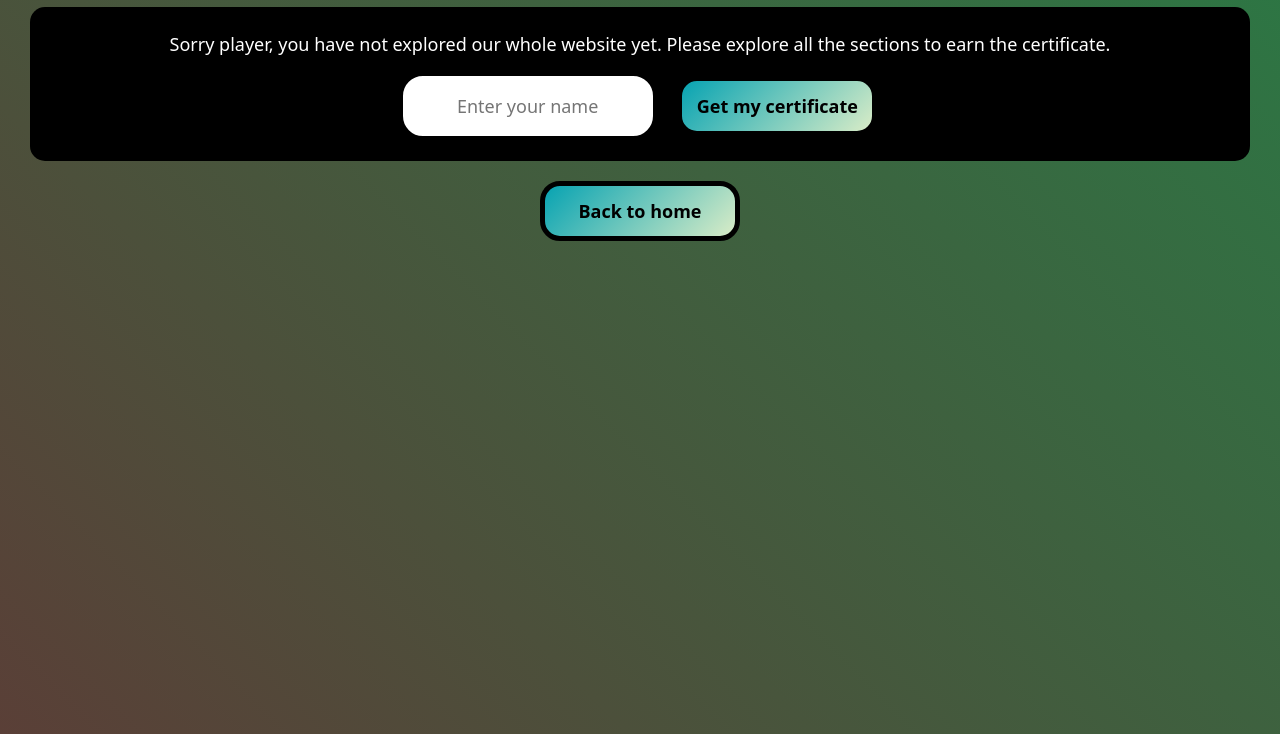
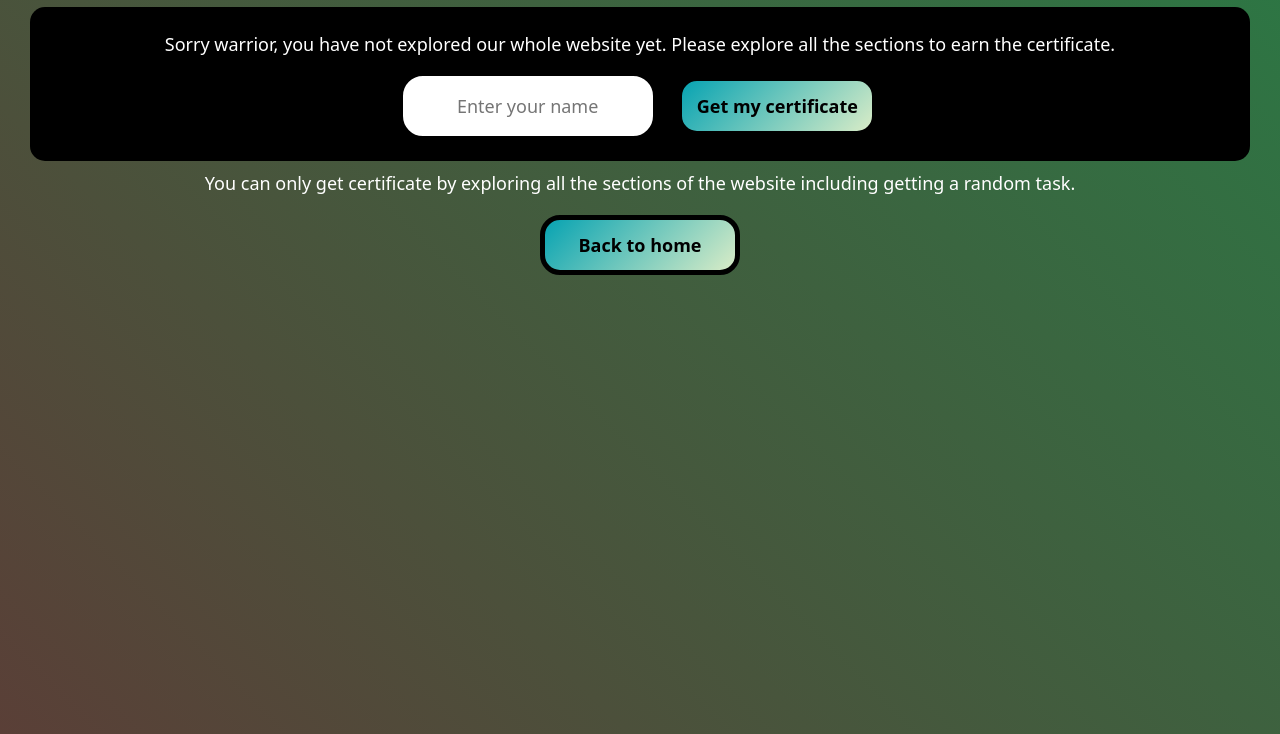
Before and after one commit to Yuser00123/nature-remake, a plain HTML site: page certificate.html in a window 1280 px wide. Both pictures are taken after a click on the button "Get my certificate". Shown: the part 66-800 px from the top of the page. Drawn offline with Linux system fonts and the light colour scheme; a web font is replaced by a local one.

Commit message:
added message to get certificate and changed the default name

```diff
--- a/certificate.html
+++ b/certificate.html
@@ -12,6 +12,7 @@
             <input id="certName" type="text" placeholder="Enter your name">
             <button id="certValidOrNot" onclick="open_cert(get_name())">Get my certificate</button>
         </div>
+        <p>You can only get certificate by exploring all the sections of the website including getting a random task.</p>
         <button onclick="home_page()">Back to home</button>
         <script src="script.js"></script>
     </body>
--- a/script.js
+++ b/script.js
@@ -324,7 +324,7 @@ function cert() {
 }
 
 function get_name() {
-    let uName = "player";
+    let uName = "warrior";
     let userName = document.getElementById("certName").value.trim();
     if (userName === "") {
         return uName;
```
